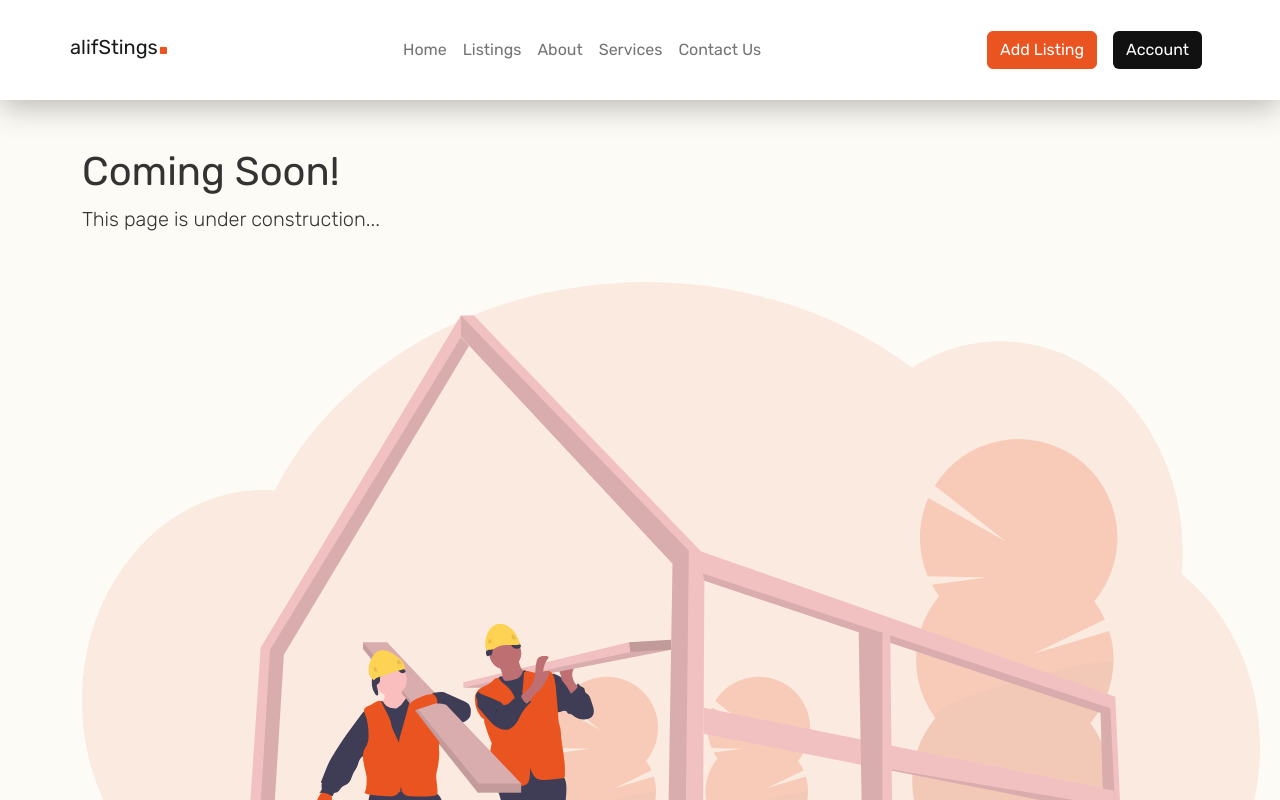
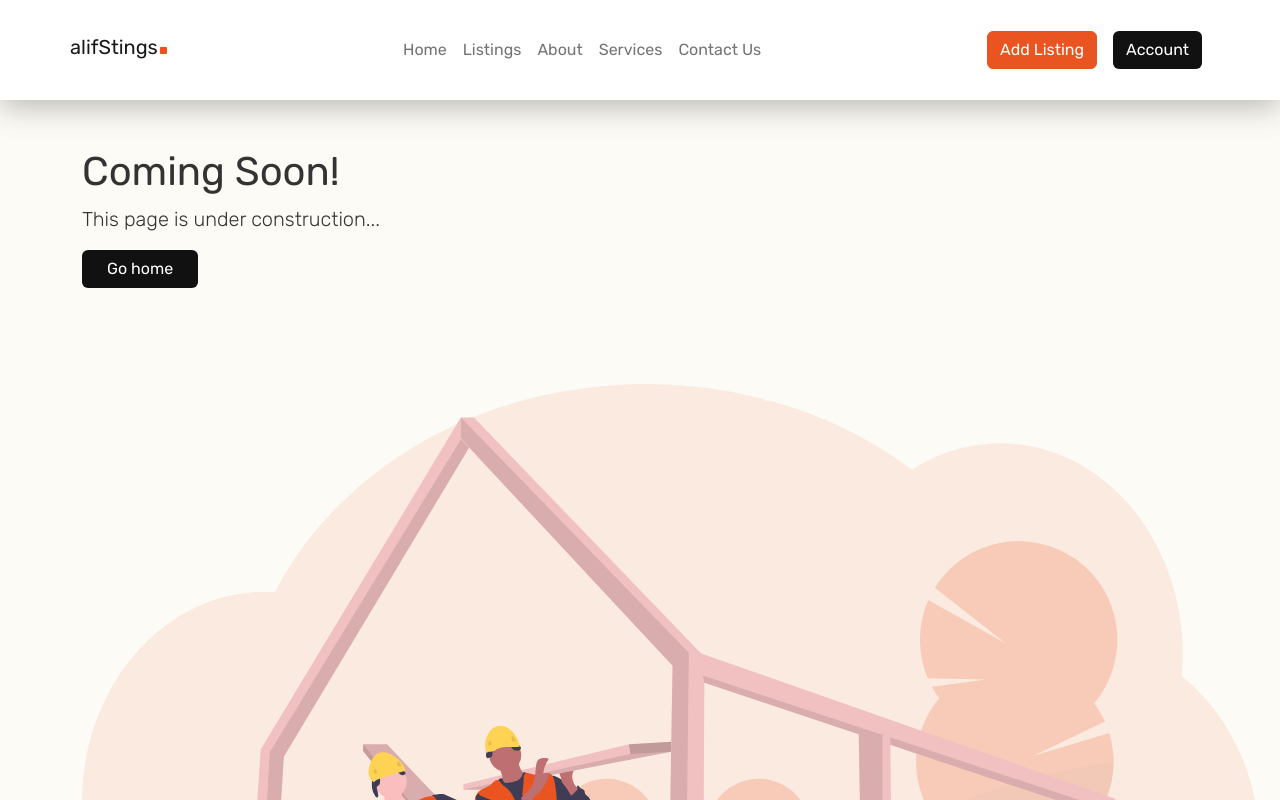
Before and after one commit to abdinaa17/alifStings, a React (Vite) app: page /coming-soon in a window 1280 px wide. Shown: the top 800 px of the page. Built offline with nearby package versions, Linux system fonts and the light colour scheme; no server answers; the database is empty.

Commit message:
Changed button text and color.

```diff
--- a/src/pages/ComingSoon.jsx
+++ b/src/pages/ComingSoon.jsx
@@ -1,5 +1,6 @@
 // Global Imports
-import { Col, Row } from "react-bootstrap";
+import { Button, Col, Row } from "react-bootstrap";
+import { Link } from "react-router-dom";
 
 // Local Imports
 import comingSoon from "../assets/images/coming-soon.svg";
@@ -12,6 +13,11 @@ const ComingSoon = () => {
           <h1>Coming Soon!</h1>
           <p className="lead">This page is under construction...</p>
         </div>
+        <Link to="/">
+          <Button className="mb-5 px-4" variant="custom">
+            Go home
+          </Button>
+        </Link>
         <Row className="mt-5">
           <Col md={6}>
             <div className="mission">
--- a/src/pages/ErrorPage.jsx
+++ b/src/pages/ErrorPage.jsx
@@ -11,8 +11,10 @@ const Error = () => {
         <Col md={4}>
           <h1>Oops!</h1>
           <h2>404 - Page not found</h2>
-          <Link to="/" className="mt-2">
-            <Button variant="dark">Back To Home....</Button>
+          <Link to="/">
+            <Button className="mb-5 px-4" variant="custom">
+              Go home
+            </Button>
           </Link>
         </Col>
         <Col md={8}>
```
